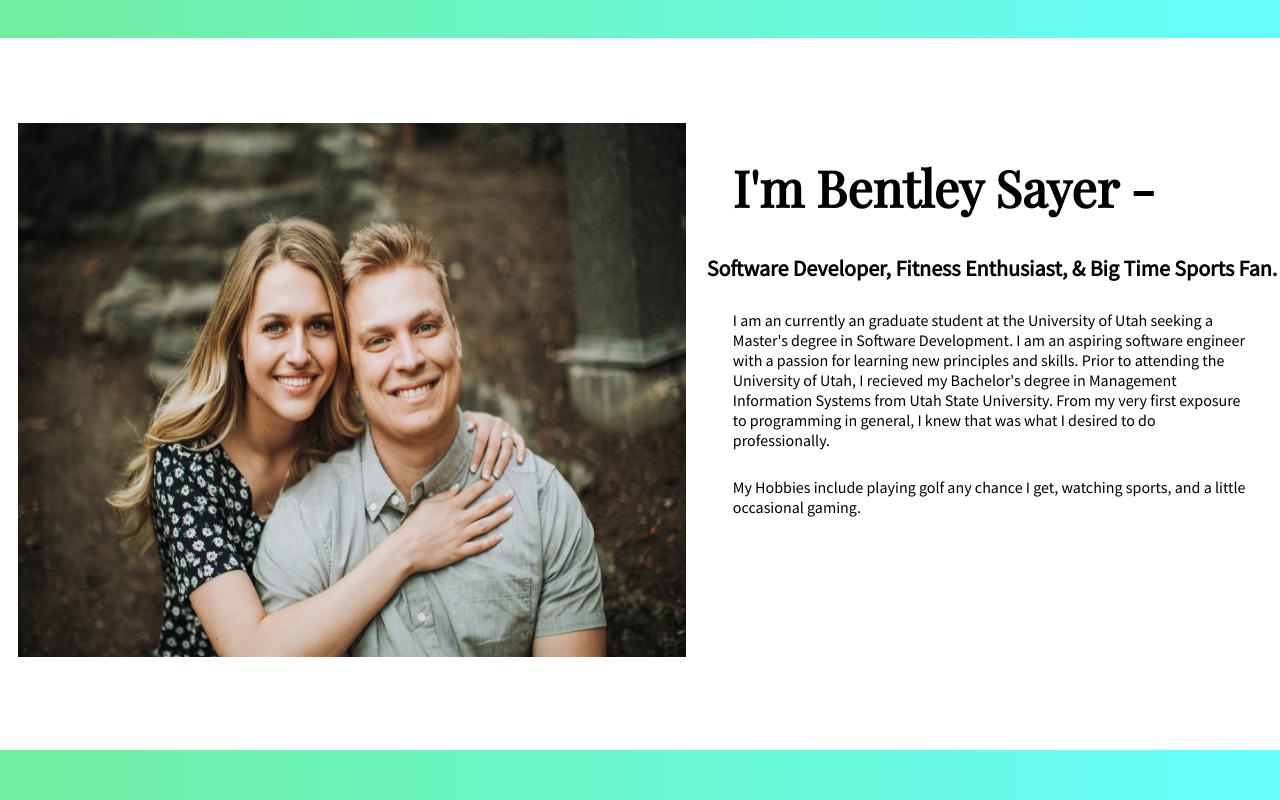
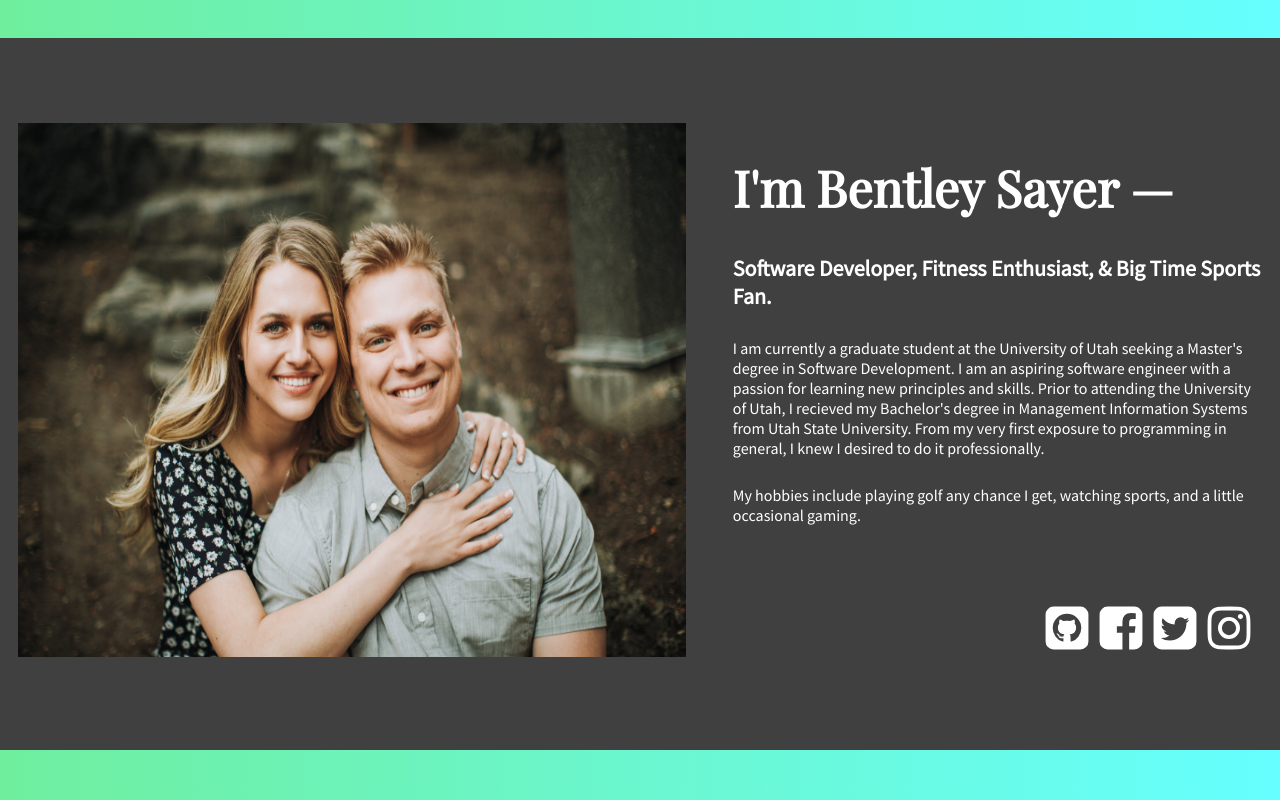
Before and after one commit to bentleysayer23/bentleysayer23.github.io, a plain HTML site: page index.html in a window 1280 px wide. Drawn offline with nearby package versions, Linux system fonts and the light colour scheme.

Commit message:
added svgs and fixed some spacing

```diff
--- a/index.html
+++ b/index.html
@@ -11,15 +11,21 @@
 			</div>
 			<div class= "mainText" >
 				<div class= "heading">
-					<h1>I'm Bentley Sayer -</h1>
+					<h1>I'm Bentley Sayer —</h1>
 					<h3>Software Developer, Fitness Enthusiast, & Big Time Sports Fan.</h3>
 				</div>
 				<div class= "aboutMe">
-					<p>I am an currently an graduate student at the University of Utah seeking a Master's degree in Software Development.
+					<p>I am currently a graduate student at the University of Utah seeking a Master's degree in Software Development.
 					 I am an aspiring software engineer with a passion for learning new principles and skills.
 					Prior to attending the University of Utah, I recieved my Bachelor's degree in Management Information Systems from Utah State University.
-					From my very first exposure to programming in general, I knew that was what I desired to do professionally.</p>
-					<p>My Hobbies include playing golf any chance I get, watching sports, and a little occasional gaming.</p>
+					From my very first exposure to programming in general, I knew I desired to do it  professionally.</p>
+					<p>My hobbies include playing golf any chance I get, watching sports, and a little occasional gaming.</p>
+				</div>
+				<div class= "socialIcons">
+					<a href= "https://github.com/bentleysayer23"><img src= "github.svg"/></a>
+					<a href="https://www.facebook.com/bentley.sayer"><img src= "facebook.svg"/></a>
+					<a href="https://twitter.com/bentleysayer23"><img src= "twitter.svg"/></a>
+					<a href="https://www.instagram.com/bentley.sayer23/"><img src= "instagram.svg"/></a>
 				</div>
 			</div>
 
--- a/style.css
+++ b/style.css
@@ -13,19 +13,21 @@ a {
 text-decoration: none;
 }
 
-h1{
+h1, h3 {
+color: #fff;
 }
 
 p{
 font-family: 'Source Sans Pro', sans-serif;
 padding: 1% 5% 1% 5%;
+color: #fff;
 }
 
 .flexContainer{
 display: inline-flex;
 height: 89vh;
 margin: 3% 0%;
-background-color: #fff;
+background-color: #404040;
 }
 
 .mainImage {
@@ -48,7 +50,7 @@ color: #000;
 width: 45%;
 height: 75%;
 flex-grow: 1;
-background-color: #fff;
+background-color: #404040;
 }
 
 .mainText h1 {
@@ -57,8 +59,9 @@ text-align: left;
 font-size: 50px;
 margin-left: 5%;
 }
-
 .mainText h3{
+text-align: left;
+margin-left:5%;
 font-family: 'Source Sans Pro', sans-serif;
 font-style: bold;
 font-size: 22px;
@@ -69,3 +72,18 @@ font-size: 22px;
 text-align: center;
 margin-top: 20%;
 }
+
+.socialIcons{
+margin-top: 12%;
+margin-right: 5%;
+text-align: right;
+}
+
+.socialIcons a{
+display: inline-flex;
+}
+
+.socialIcons img{
+width: 50px;
+padding: 5%;
+}
```
Also changed, not shown: facebook.svg (added), github.svg (added), instagram.svg (added), twitter.svg (added), 2 other files.
